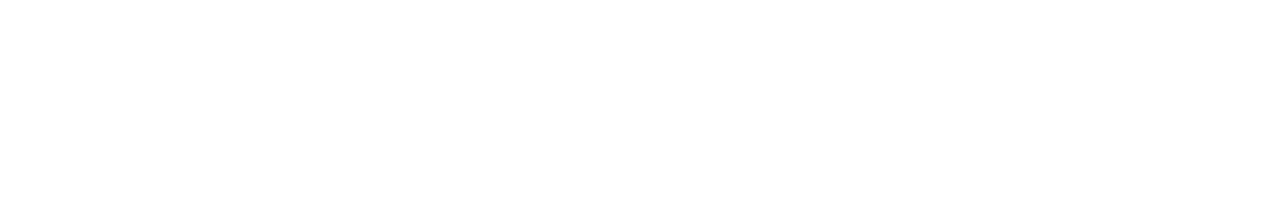
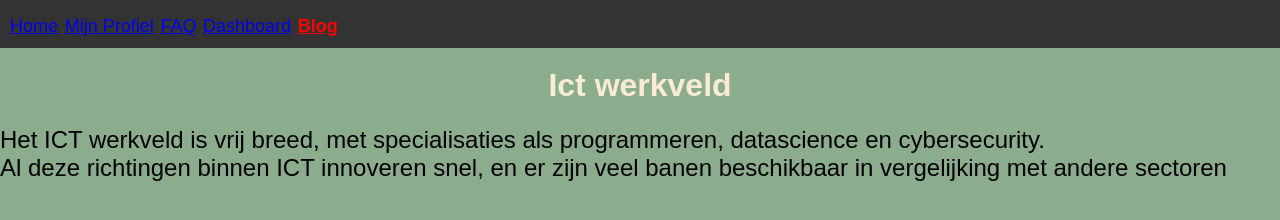
Before and after one commit to LuukMeulmeester08/luukmeulmeester08.github.io, a plain HTML site: page blogpost6.html in a window 1280 px wide. Drawn offline with Linux system fonts and the light colour scheme.

Commit message:
blogpost6

```diff
--- a/blogpost6.html
+++ b/blogpost6.html
@@ -0,0 +1,28 @@
+<!DOCTYPE html>
+<html>
+
+<head>
+    <link rel="stylesheet" href="style.css">
+    <meta charset="UTF-8">
+    <title>Blogpost</title>
+    <style>
+        article {
+            font-size: 24px
+        }
+
+        ;
+    </style>
+</head>
+
+<body>
+    <nav>
+        <a href="index.html">Home</a>
+        <a href="profile.html">Mijn Profiel</a>
+        <a href="faq.html">FAQ</a>
+        <a href="dashboard.html">Dashboard</a>
+        <a href="blog.html" class="active">Blog</a>
+    </nav>
+    <h1>Ict werkveld</h1>
+    <article>Het ICT werkveld is vrij breed, met specialisaties als programmeren, datascience en cybersecurity.<br>
+        Al deze richtingen binnen ICT innoveren snel, en er zijn veel banen beschikbaar in vergelijking met andere
+        sectoren </article>
```
Also changed, not shown: blog.html (+4 -2 lines).
